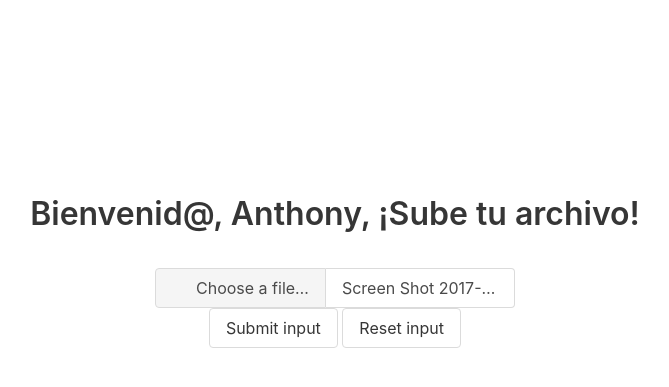
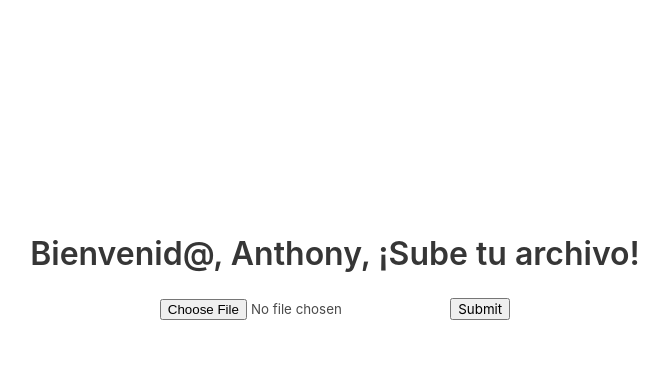
Before and after one commit to agalvezcorell/flask-login, a Flask app: page /upload in a window 1280 px wide. Shown: the part 148-535 px from the top of the page, without its empty margins (305-974 px from the left). Run offline with Flask 2, Linux system fonts and the light colour scheme; a user stored in the database is signed in.

Commit message:
working file sin ruta

```diff
--- a/my_app/__init__.py
+++ b/my_app/__init__.py
@@ -6,14 +6,13 @@
 
 # init SQLAlchemy so we can use it later in our models
 db = SQLAlchemy()
-UPLOAD_FOLDER = './files'
+
 
 def create_app():
     app = Flask(__name__)
 
     app.config['SECRET_KEY'] = '9OLWxND4o83j4K4iuopO'
     app.config['SQLALCHEMY_DATABASE_URI'] = 'sqlite:///db.sqlite'
-    app.config['UPLOAD_FOLDER'] = UPLOAD_FOLDER
     db.init_app(app)
 
     login_manager = LoginManager()
--- a/my_app/main.py
+++ b/my_app/main.py
@@ -1,12 +1,12 @@
 # main.py
-
+import os
 from flask import Blueprint, render_template, request
 from flask_login import login_required, current_user
 from werkzeug.utils import secure_filename
 
 main = Blueprint('main', __name__)
 
-
+UPLOAD_FOLDER="../files"
 @main.route('/')
 def index():
     return render_template('index.html')
@@ -19,10 +19,12 @@
 
 
 
-@main.route('/uploader', methods=['POST'])
+@main.route('/uploader', methods=['GET', 'POST'])
 def file_post():
-    file_ = request.form.files('file')
-    return redirect(url_for('main.upload'))
+    if request.method == 'POST':
+        f = request.files['file']
+        f.save(secure_filename(f.filename))
+        return render_template('upload.html',name=current_user.name)
 
 
 @main.route('/files')
--- a/my_app/templates/upload.html
+++ b/my_app/templates/upload.html
@@ -6,26 +6,11 @@
 <h1 class="title">
   Bienvenid@, {{ name }}, ¡Sube tu archivo!
 </h1>
-<form method="POST" enctype=multipart/form-data action="/uploader">
-  <div class="column is-4 is-offset-4">
-    <div class="file has-name">
-      <label class="file-label">
-        <input class="file-input" type="file" name="resume">
-        <span class="file-cta">
-          <span class="file-icon">
-            <i class="fas fa-upload"></i>
-          </span>
-          <span class="file-label">
-            Choose a file…
-          </span>
-        </span>
-        <span class="file-name">
-          Screen Shot 2017-07-29 at 15.54.25.png
-        </span>
-      </label>
-    </div>
-    <input class="button" type="submit" value="Submit input">
-    <input class="button" type="reset" value="Reset input">
+<form action = "/uploader" method = "POST"
+         enctype = "multipart/form-data">
+         <input type = "file" name = "file" />
+         <input type = "submit"/>
+      </form>
   </div>
 </form>
 
```
Also changed, not shown: 1 other file.
